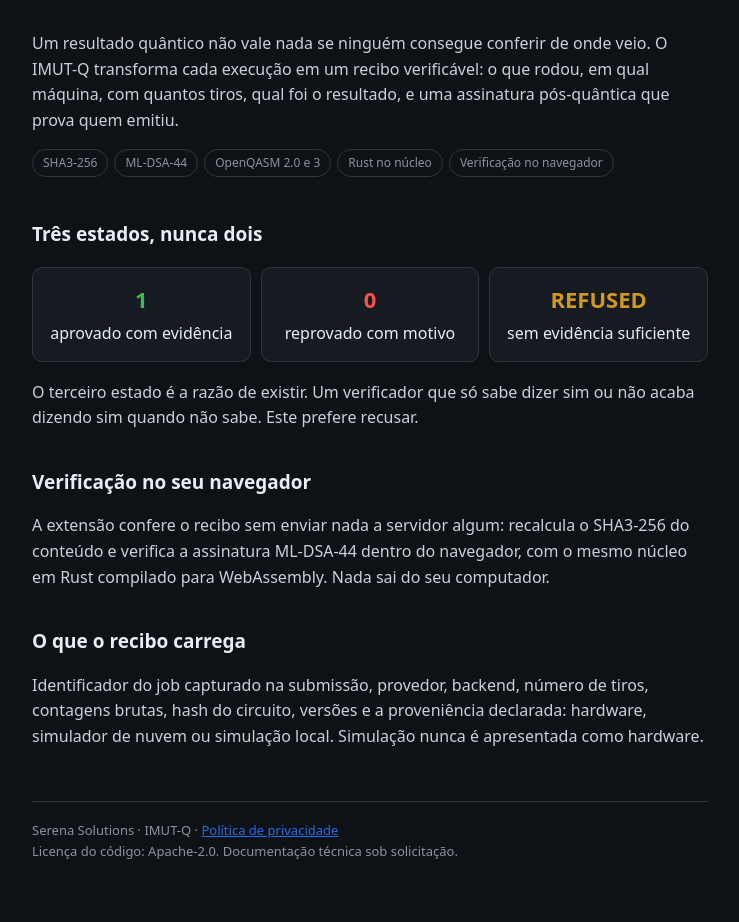
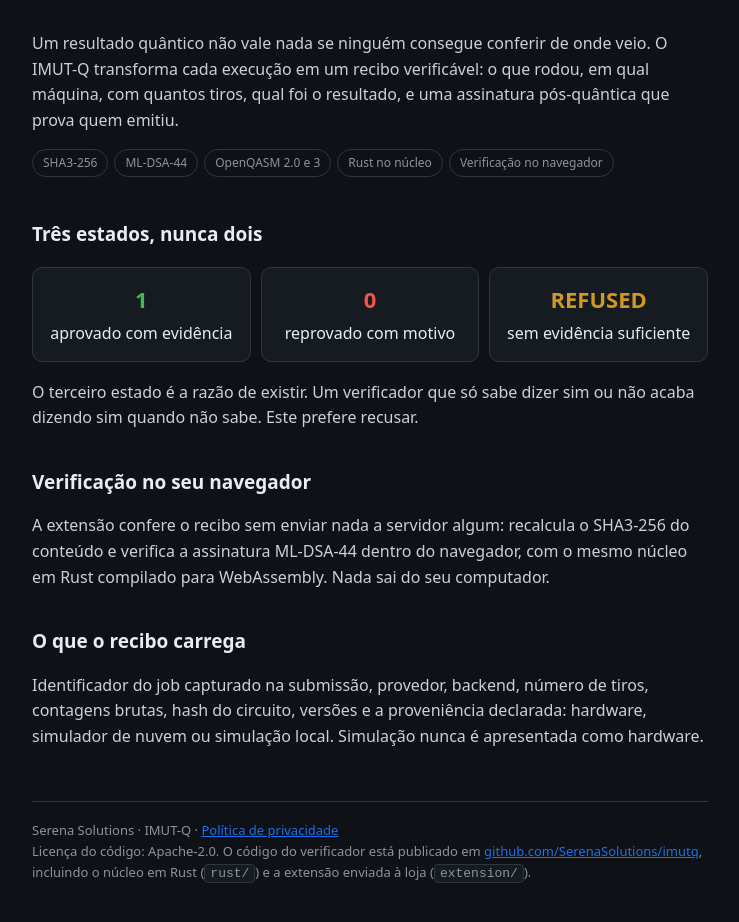
Before and after one commit to SerenaSolutions/imutq-site, a plain HTML site: page index.html in a window 1280 px wide. Shown: the part 128-1050 px from the top of the page, without its empty margins (270-1009 px from the left). Drawn offline with Linux system fonts and the light colour scheme.

Commit message:
site: aponta o codigo publico no rodape (nucleo Rust e extensao enviada)

```diff
--- a/index.html
+++ b/index.html
@@ -51,6 +51,8 @@ Simulação nunca é apresentada como hardware.</p>
 
 <footer>
 Serena Solutions · IMUT-Q · <a href="privacidade.html">Política de privacidade</a><br>
-Licença do código: Apache-2.0. Documentação técnica sob solicitação.
+Licença do código: Apache-2.0. O código do verificador está publicado em
+<a href="https://github.com/SerenaSolutions/imutq">github.com/SerenaSolutions/imutq</a>,
+incluindo o núcleo em Rust (<code>rust/</code>) e a extensão enviada à loja (<code>extension/</code>).
 </footer>
 </main></body></html>
```
